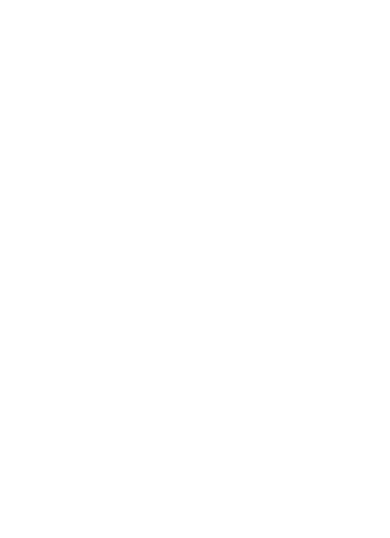
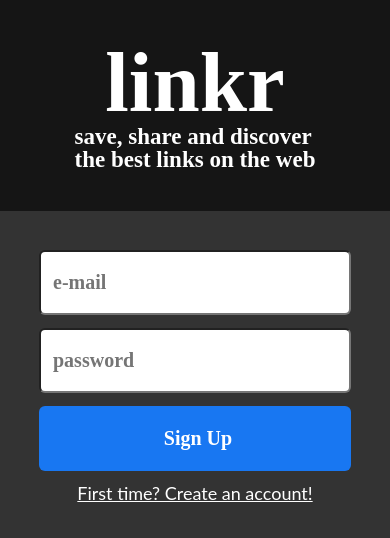
Before and after one commit to rabbithay/linkr, a React (Create React App) app: page / in a window 390 px wide. Shown: the top 538 px of the page. Built offline with nearby package versions, Linux system fonts and the light colour scheme.

Commit message:
added functional and responsive sign in page

```diff
--- a/src/pages/SignIn/index.jsx
+++ b/src/pages/SignIn/index.jsx
@@ -1,6 +1,192 @@
 import React from 'react';
-export default function SignIn(){
+import { Link, useHistory } from 'react-router-dom';
+import { useState } from 'react';
+import styled from 'styled-components';
+import Swal from 'sweetalert2';
+
+import { signInAPI } from '../../service/service.auth';
+
+
+function SignIn(){
+	const [email, setEmail] = useState('');
+	const [password, setPassword] = useState('');
+	const [loading, setLoading] = useState(false);
+	const history = useHistory();
+	const ruleRegexEmail = /^(([^<>()[\]\\.,;:\s@"]+(\.[^<>()[\]\\.,;:\s@"]+)*)|(".+"))@((\[[0-9]{1,3}\.[0-9]{1,3}\.[0-9]{1,3}\.[0-9]{1,3}\])|(([a-zA-Z\-0-9]+\.)+[a-zA-Z]{2,}))$/;
+
+	const throwSwalError = (text) => {
+		Swal.fire({
+			icon: 'error',
+			title: 'Quase lá!',
+			text: text,
+		});
+	};
+
+	const regex = (str, rule) => {
+		return (rule.test(str));
+	};
+
+	const validateInputs = () => {
+		if (email.length === 0 || password.length === 0) {
+			throwSwalError('Você deve preencher todos os campos');
+			return;
+		}
+
+		if (!regex(email, ruleRegexEmail)) {
+			throwSwalError('Insira um e-mail é válido');
+		}
+		else {
+			handleResponseFromAPI();
+		}
+	};
+
+	const handleResponseFromAPI = () => {
+		setLoading(true);
+		signInAPI(email, password)
+			.then(() => history.push('/timeline'))
+			.catch(() => {
+				throwSwalError('Email/senha incorretos');
+				setLoading(false);
+			});
+	};
+
 	return(
-		<></>
+		<SignInPage>
+			<Disclaimer>
+				<Title>linkr</Title>
+				<Description>
+                    save, share and discover<br />the best links on the web
+				</Description>
+			</Disclaimer>
+			<Form >
+				<Input
+					loading={loading ? 1 : 0}
+					type='email'
+					placeholder='e-mail'
+					onChange={(e) => setEmail(e.target.value)}
+					value={email}
+				/>
+				<Input
+					loading={loading ? 1 : 0}
+					type='password'
+					placeholder='password'
+					onChange={(e) => setPassword(e.target.value)} value={password}
+				/>
+
+				<Button type='submit' loading={loading ? 1 : 0} onClick={validateInputs}>
+                    Sign Up
+				</Button>
+
+				<Link to='/sign-up'>
+					<P>First time? Create an account!</P>
+				</Link>
+			</Form>
+		</SignInPage>
 	);
 }
+
+const SignInPage = styled.div`
+    width: 100%;
+    height: 100vh;
+    display: flex;
+    font-weight: bold;
+
+    @media(max-width: 600px) {
+        flex-direction: column;
+    }
+`;
+
+const Disclaimer = styled.div`
+    width: 65%;
+    height: 100%;
+    background-color: #151515;
+    box-shadow: 4px 0px 4px 0px #00000040;
+    color: #FFFFFF;
+    display: flex;
+    flex-direction: column;
+    justify-content: center;
+    align-items: flex-start;
+    padding-left: 10%;
+
+    @media(max-width: 600px) {
+        align-items: center;
+        padding-left: 0px;
+        width: 100%;
+        height: 25%;
+    }
+`;
+
+const Title = styled.p`
+    font-size: 106px;
+    margin-bottom: 25px;
+    font-family: 'Passion one';
+
+    @media(max-width: 600px) {
+        margin-bottom: 0px;
+        font-size: 85px;
+    }
+`;
+
+const Description = styled.p`
+    font-size: 43px;
+    font-family: 'Oswald';
+
+    @media(max-width: 600px) {
+        font-size: 23px;
+    }
+`;
+
+const Form = styled.div`
+    width: 35%;
+    height: 100%;
+    background-color: #333333;
+    display: flex;
+    flex-direction: column;
+    justify-content: center;
+    align-items: center;
+    @media(max-width: 600px) {
+        justify-content: flex-start;
+        padding-top: 10%;
+        width: 100%;
+        height: 75%;
+    }
+`;
+
+const Input = styled.input`
+    width: 80%;
+    height: 65px;
+    background: #FFFFFF;
+    color: #9F9F9F;
+    border-radius: 6px;
+    margin-bottom: 13px;
+    padding-left: 12px;
+	pointer-events: ${props => props.loading ? 'none' : 'all'};
+    font-size: 20px;
+    font-weight: bold;
+    font-family: 'Oswald';
+`;
+
+const Button = styled.button`
+    width: 80%;
+    height: 65px;
+    background: #1877F2;
+    color: #FFFFFF;
+    border-radius: 6px;
+    margin-bottom: 13px;
+    cursor: pointer;
+    pointer-events: ${props => props.loading ? 'none' : 'all'};
+    font-size: 20px;
+    padding-left: 12px;
+    font-weight: bold;
+    font-family: 'Oswald';
+`;
+
+const P = styled.p`
+    color: #FFFFFF;
+    text-decoration: underline;
+    font-size: 18px;
+    font-family: 'Lato';
+    font-weight: normal;
+`;
+
+export default SignIn;
--- a/src/service/service.auth.js
+++ b/src/service/service.auth.js
@@ -13,6 +13,18 @@ const signUpAPI = (email, password, username, pictureUrl) => {
 	return promise;
 };
 
+const signInAPI = (email, password) => {
+	let body =
+	{
+		email,
+		password
+	};
+
+	const promise = axios.post('https://mock-api.bootcamp.respondeai.com.br/api/v2/linkr/sign-in', body);
+	return promise;
+};
+
 export {
-	signUpAPI
+	signUpAPI,
+	signInAPI
 };
```
